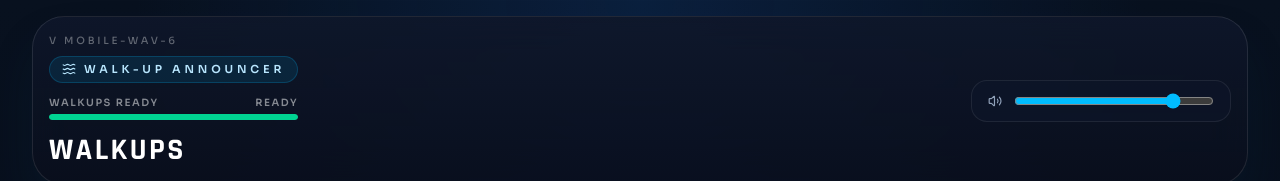
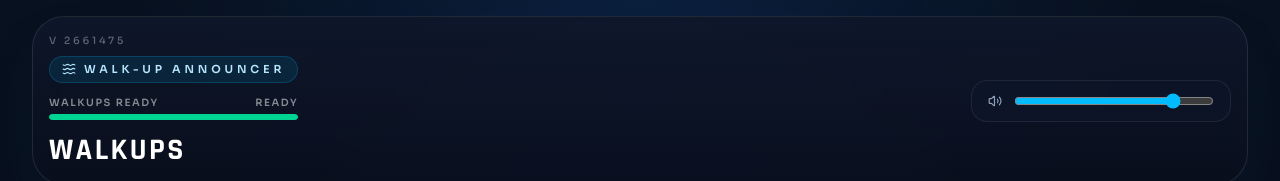
Before and after one commit to ClayBoneNJ/walk-up-announcer, a React (Vite) app: page / in a window 1280 px wide. Shown: the top 181 px of the page. Built offline with nearby package versions, Linux system fonts and the light colour scheme.

Commit message:
Update visible build tag

```diff
--- a/src/App.jsx
+++ b/src/App.jsx
@@ -35,7 +35,7 @@ const TABS = [
   { id: "setup", label: "Roster", shortLabel: "Roster", icon: Settings2 },
 ];
 
-const APP_BUILD_LABEL = "v mobile-wav-6";
+const APP_BUILD_LABEL = "v 2661475";
 
 const FREESTYLE_GROUP_STYLES = {
   announcements: {
```
